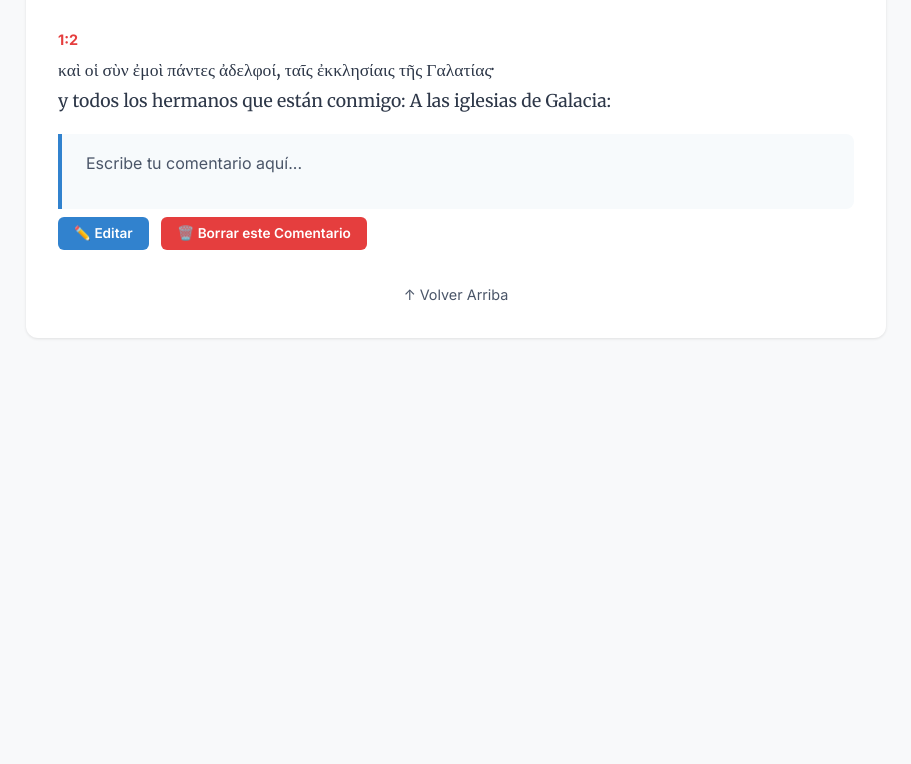
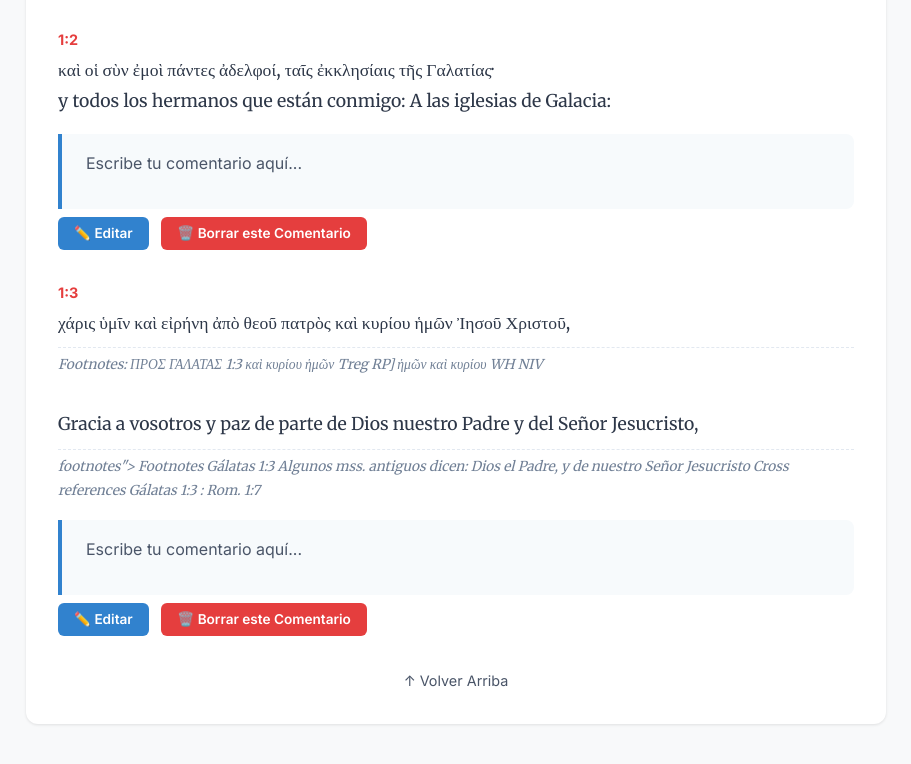
Before and after one commit to ed60hab/comentario, a website: page galatas.html in a window 1280 px wide. Shown: the part 929-1693 px from the top of the page, without its empty margins (184-1095 px from the left). Before the commit the page ends 1359 px from the top, so only its background shows below. Drawn offline with nearby package versions, Linux system fonts and the light colour scheme; a web font is replaced by a local one.

Commit message:
Nuevo comentario: galatas 1:3

```diff
--- a/galatas.html
+++ b/galatas.html
@@ -367,6 +367,16 @@
                 </div>
                 <a href="editor-web.html?book=galatas&amp;chapter=1&amp;verse=2" class="btn-edit">✏️ Editar</a>
                 <a href="editor-web.html?action=delete&amp;book=galatas&amp;chapter=1&amp;verse=2" class="btn-delete">🗑️ Borrar este Comentario</a>
+            </div>
+
+            <div class="verse-block" id="1.3">
+                <span class="verse-ref">1:3</span>
+                <p class="verse-text"><span class="original-text">χάρις ὑμῖν καὶ εἰρήνη ἀπὸ θεοῦ πατρὸς καὶ κυρίου ἡμῶν Ἰησοῦ Χριστοῦ,<span class="bible-meta">Footnotes: ΠΡΟΣ ΓΑΛΑΤΑΣ 1:3 καὶ κυρίου ἡμῶν Treg RP] ἡμῶν καὶ κυρίου WH NIV</span></span><br /><span class="translation-text">Gracia a vosotros y paz de parte de Dios nuestro Padre y del Señor Jesucristo,<span class="bible-meta">footnotes"&gt; Footnotes Gálatas 1:3 Algunos mss. antiguos dicen: Dios el Padre, y de nuestro Señor Jesucristo Cross references Gálatas 1:3 : Rom. 1:7</span></span></p>
+                <div class="commentary">
+                    <p>Escribe tu comentario aquí...</p>
+                </div>
+                <a href="editor-web.html?book=galatas&amp;chapter=1&amp;verse=3" class="btn-edit">✏️ Editar</a>
+                <a href="editor-web.html?action=delete&amp;book=galatas&amp;chapter=1&amp;verse=3" class="btn-delete">🗑️ Borrar este Comentario</a>
             </div><div class="return-top">
                 <a href="#top">↑ Volver Arriba</a>
             </div>
```
